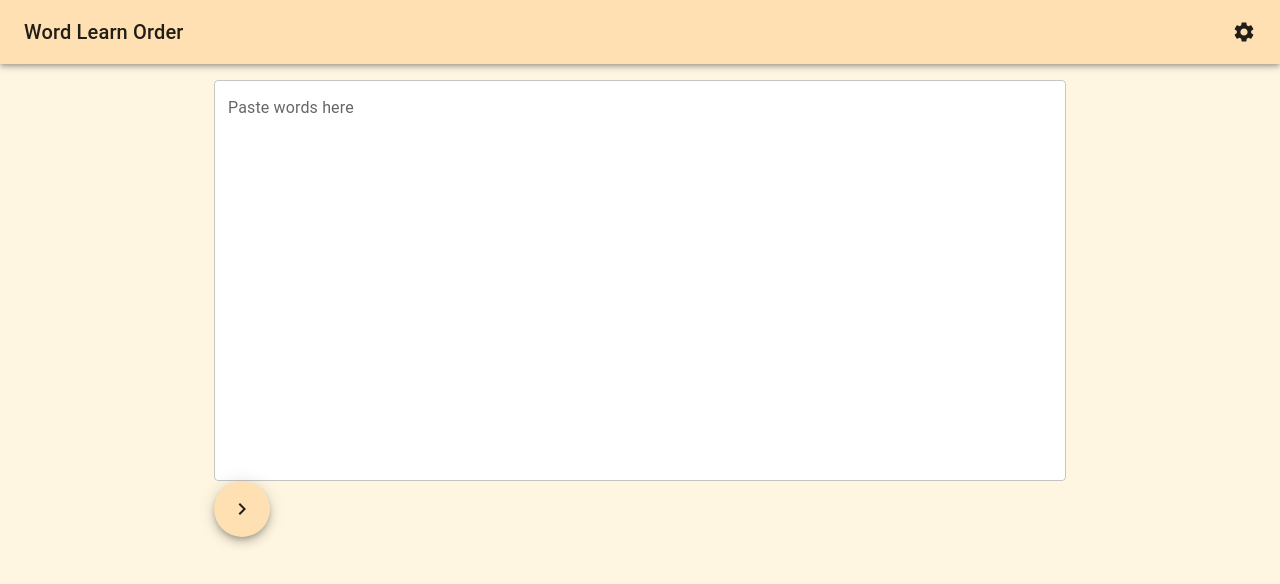
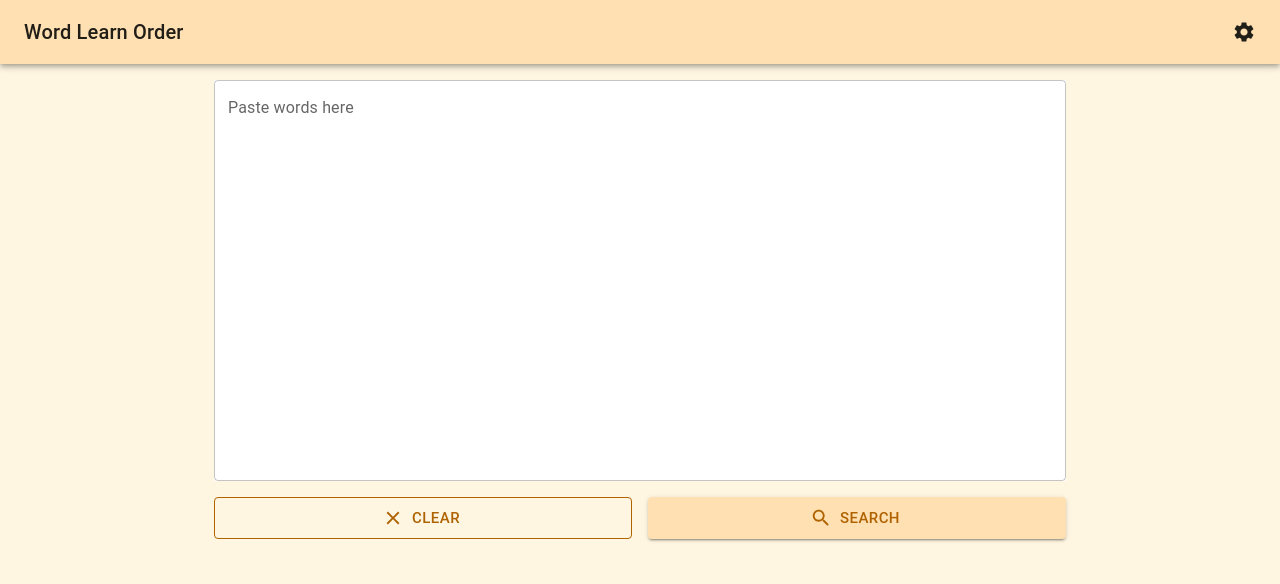
Before and after one commit to c-ehrlich/vocab-learn-order, a React (Create React App) app in the folder frontend/: page / in a window 1280 px wide. Shown: the top 584 px of the page. Built offline with nearby package versions, Linux system fonts and the light colour scheme.

Commit message:
style(ui): New Search buttons

```diff
--- a/frontend/src/components/Input.tsx
+++ b/frontend/src/components/Input.tsx
@@ -1,8 +1,10 @@
-import { Fab, TextField } from '@mui/material';
-import KeyboardArrowRightIcon from '@mui/icons-material/KeyboardArrowRight';
+import { Button, Grid, TextField } from '@mui/material';
+import SearchIcon from '@mui/icons-material/Search';
+import ClearIcon from '@mui/icons-material/Clear';
 import useStore from '../store';
 import { IServerResponse } from '../interfaces/IServerResponse';
 import { useState } from 'react';
+import { defaultTheme } from '../themes/default';
 
 type Props = {};
 
@@ -27,7 +29,7 @@ const Input = (props: Props) => {
         },
         body: JSON.stringify({
           words,
-          weights: frequencyListWeights
+          weights: frequencyListWeights,
         }),
       }
     );
@@ -53,9 +55,46 @@ const Input = (props: Props) => {
         sx={{ backgroundColor: '#ffffff', marginTop: 2 }}
         fullWidth
       />
-      <Fab color='primary' aria-label='add' onClick={handleButtonClick}>
-        <KeyboardArrowRightIcon />
-      </Fab>
+      <Grid
+        container
+        direction='row'
+        justifyContent='flex-start'
+        alignItems='center'
+        columnSpacing={2}
+        rowSpacing={2}
+        sx={{ marginTop: 0 }}
+      >
+        <Grid item xs={12} sm={6}>
+          <Button
+            fullWidth
+            onClick={() => setTextInput('')}
+            variant='outlined'
+            startIcon={<ClearIcon />}
+            size='large'
+            sx={{
+              '&:hover': {
+                backgroundColor: defaultTheme.palette.primary.light,
+              },
+            }}
+          >
+            Clear
+          </Button>
+        </Grid>
+        <Grid item xs={12} sm={6}>
+          <Button
+            fullWidth
+            onClick={handleButtonClick}
+            variant='contained'
+            startIcon={<SearchIcon />}
+            size='large'
+            sx={{
+              backgroundColor: defaultTheme.palette.primary.main,
+            }}
+          >
+            Search
+          </Button>
+        </Grid>
+      </Grid>
     </>
   );
 };
```
